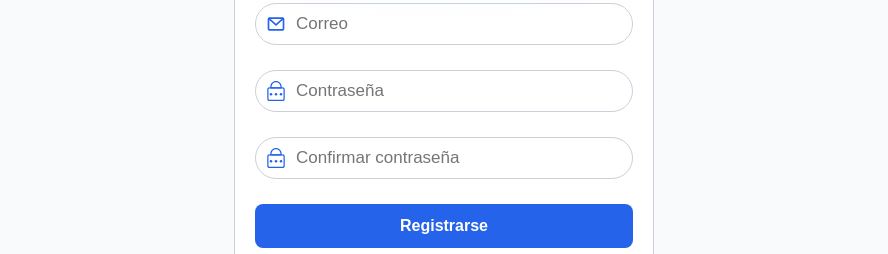
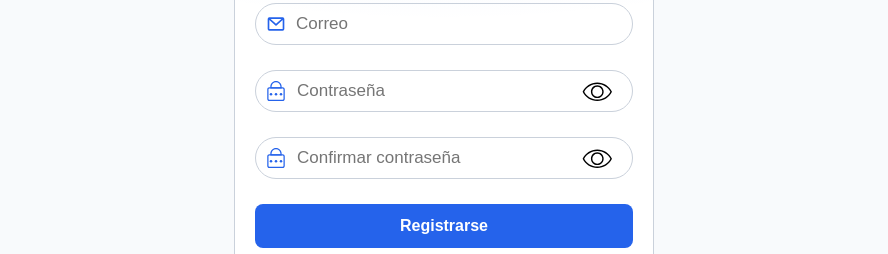
Before and after one commit to AlexanderCassiani/unibecas, a React (Vite) app in the folder frontend/: page /signup in a window 1280 px wide. Shown: the part 320-574 px from the top of the page, without its empty margins (196-1084 px from the left). Built offline with nearby package versions, Linux system fonts and the light colour scheme.

Commit message:
feat: agrega funcionalidad a los botones de ver contraseña

```diff
--- a/frontend/src/features/auth/components/loginForm/LoginForm.jsx
+++ b/frontend/src/features/auth/components/loginForm/LoginForm.jsx
@@ -4,11 +4,17 @@ import Button from "../../../../components/button/Button";
 import { Link, useNavigate } from "react-router-dom";
 import { useState } from "react";
 import { login } from "../../services/authService";
+import SeePasswordIcon from "../../../../assets/icons/auth/SeePasswordIcon.svg";
+import HidePasswordIcon from "../../../../assets/icons/auth/HidePasswordIcon.svg";
 
 const LoginForm = () => {
   const [email, setEmail] = useState("");
   const [password, setPassword] = useState("");
   const [error, setError] = useState(null);
+
+  const [showPassword, setShowPassword] = useState(SeePasswordIcon);
+  const [passwordType, setPasswordType] = useState("password");
+
   const navigate = useNavigate();
 
   const handleLogin = async (evt) => {
@@ -22,6 +28,11 @@ const LoginForm = () => {
     } catch (error) {
       setError(error.message);
     }
+  };
+
+  const togglePasswordVisibility = () => {
+    setShowPassword(showPassword === SeePasswordIcon ? HidePasswordIcon : SeePasswordIcon);
+    setPasswordType(passwordType === "password" ? "text" : "password");
   };
 
   return (
@@ -38,14 +49,21 @@ const LoginForm = () => {
           value={email}
           onChange={(e) => setEmail(e.target.value)}
         />
-        <Input
-          type="password"
+
+        <div className="input-password-container">
+          <Input
+          type={passwordType}
           placeholder="Contraseña"
           className="input-login password"
           autoComplete="current-password"
           value={password}
           onChange={(e) => setPassword(e.target.value)}
-        />
+          />
+
+          <button type="button" className="see-password-btn" onClick={togglePasswordVisibility}>
+            <img src={showPassword} alt={showPassword === SeePasswordIcon ? "Ver contraseña" : "Ocultar contraseña"} />
+          </button>
+        </div>
 
         {error && (
           <p style={{ color: "var(--danger)", marginTop: 0 }}>{error}</p>
--- a/frontend/src/features/auth/components/sigupForm/SignupForm.jsx
+++ b/frontend/src/features/auth/components/sigupForm/SignupForm.jsx
@@ -4,14 +4,23 @@ import Button from "../../../../components/button/Button";
 import { Link } from "react-router-dom";
 import { useState } from "react";
 import { signup } from "../../services/authService";
+import SeePasswordIcon from "../../../../assets/icons/auth/SeePasswordIcon.svg";
+import HidePasswordIcon from "../../../../assets/icons/auth/HidePasswordIcon.svg";
 
 const SignupForm = () => {
   const [usuario, setUsuario] = useState("");
   const [email, setEmail] = useState("");
   const [password, setPassword] = useState("");
   const [confirmPassword, setConfirmPassword] = useState("");
+
   const [data, setData] = useState(null);
   const [error, setError] = useState(null);
+
+  const [showPassword, setShowPassword] = useState(SeePasswordIcon);
+  const [passwordType, setPasswordType] = useState("password");
+
+  const [showConfirmPassword, setShowConfirmPassword] = useState(SeePasswordIcon);
+  const [confirmPasswordType, setConfirmPasswordType] = useState("password");
 
   async function handleSignup(evt) {
     evt.preventDefault();
@@ -43,6 +52,16 @@ const SignupForm = () => {
     }
   }
 
+  const togglePasswordVisibility = () => {
+    setShowPassword(showPassword === SeePasswordIcon ? HidePasswordIcon : SeePasswordIcon);
+    setPasswordType(passwordType === "password" ? "text" : "password");
+  };
+
+  const toggleConfirmPasswordVisibility = () => {
+    setShowConfirmPassword(showConfirmPassword === SeePasswordIcon ? HidePasswordIcon : SeePasswordIcon);
+    setConfirmPasswordType(confirmPasswordType === "password" ? "text" : "password");
+  };
+
   return (
     <>
       <div className="contenedor-signup-form">
@@ -66,23 +85,36 @@ const SignupForm = () => {
             onChange={(e) => setEmail(e.target.value)}
             autoComplete="email"
           />
+
+          <div className="input-password-container">
             <Input
-          type="password"
-          placeholder='Contraseña'
+              type={passwordType}
+              placeholder="Contraseña"
               className="input-login password"
               value={password}
               onChange={(e) => setPassword(e.target.value)}
               autoComplete="new-password"
             />
 
+            <button type="button" className="see-password-btn" onClick={togglePasswordVisibility}>
+              <img src={showPassword} alt="Ver contraseña" />
+            </button>
+          </div>
+
+          <div className="input-password-container">
             <Input
-          type="password"
+              type={confirmPasswordType}
               placeholder="Confirmar contraseña"
               className="input-login password"
               value={confirmPassword}
               onChange={(e) => setConfirmPassword(e.target.value)}
               autoComplete="new-password"
             />
+
+            <button type="button" className="see-password-btn" onClick={toggleConfirmPasswordVisibility}>
+              <img src={showConfirmPassword} alt={showConfirmPassword === SeePasswordIcon ? "Ver contraseña" : "Ocultar contraseña"} />
+            </button>
+          </div>
 
           {error && (
             <p style={{ color: "var(--danger)", marginTop: 0 }}>{error}</p>
@@ -104,7 +136,9 @@ const SignupForm = () => {
           Inicia sesión si ya tienes cuenta
         </Link>
       </div>
-    <Link className="volver-al-inicio" to="/">← Volver al inicio</Link>
+      <Link className="volver-al-inicio" to="/">
+        ← Volver al inicio
+      </Link>
     </>
   );
 };
--- a/frontend/src/features/auth/components/sigupForm/sigupForm.css
+++ b/frontend/src/features/auth/components/sigupForm/sigupForm.css
@@ -46,7 +46,21 @@
     background-repeat: no-repeat;
     background-position: 10px center;
     background-size: 20px;
-    padding-left: 40px;
+    padding-left: 41px;
+    padding-right: 61px;
+}
+
+.input-password-container {
+    position: relative;
+}
+
+.see-password-btn {
+    border: none;
+    background-color: transparent;
+    cursor: pointer;
+    position: absolute;
+    right: 12px;
+    top: 3px;
 }
 
 .login-link {
```
Also changed, not shown: 1 other file (tests, documents, lock files or other folders). Lines whose indentation alone changed are shown as unchanged.
